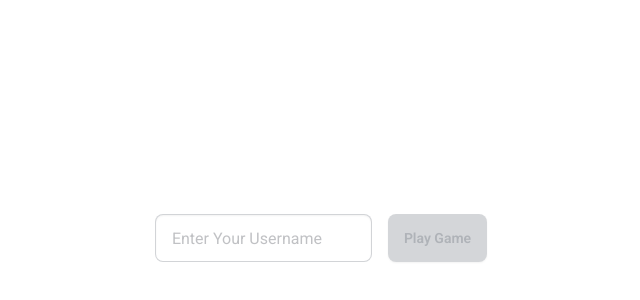
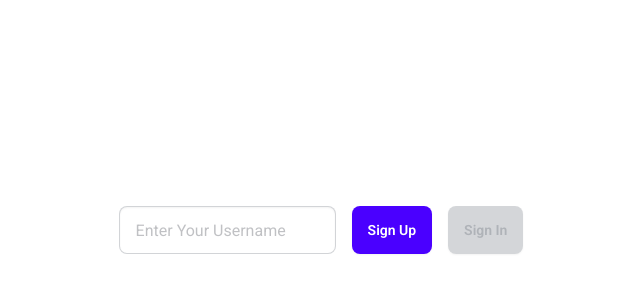
Before and after one commit to Nitiksharma2001/FRONTEND_HEADOUT, a React (Vite) app: page / in a window 1280 px wide. Shown: the part 162-462 px from the top of the page, without its empty margins (319-959 px from the left). Built offline with nearby package versions, Linux system fonts and the light colour scheme; no server answers.

Commit message:
bug fixing and udpated code

```diff
--- a/package.json
+++ b/package.json
@@ -5,7 +5,6 @@
     "preview": "vite preview"
   },
   "dependencies": {
-    "axios": "^1.7.9",
     "chess.js": "^1.1.0",
     "daisyui": "^4.12.23",
     "lottie-react": "^2.4.1",
--- a/src/context.jsx
+++ b/src/context.jsx
@@ -11,12 +11,15 @@ function ContextWrapper({ children }) {
     setToastMessage(text)
     setTimeout(() => {
       setToastMessage('')
-    }, 1000)
+    }, 2000)
   }
 
   function updateUser(user) {
     localStorage.setItem('user', JSON.stringify(user))
     setUser(user)
+    if (user === '') {
+      window.location.reload()
+    }
   }
 
   return (
--- a/src/pages/game/apis/game.js
+++ b/src/pages/game/apis/game.js
@@ -3,8 +3,8 @@ export async function getScore(username) {
   const response = await fetch(BANCKEND_URL + '/game/score', {
     method: 'get',
     headers: {
-      username,
       'Content-type': 'application/json; charset=UTF-8',
+      'authorization': `Bearer ${username}`
     },
   })
   return await response.json()
@@ -14,8 +14,8 @@ export async function getGame(username) {
   const response = await fetch(BANCKEND_URL + '/game/', {
     method: 'get',
     headers: {
-      username,
       'Content-type': 'application/json; charset=UTF-8',
+      'authorization': `Bearer ${username}`
     },
   })
   return await response.json()
@@ -25,8 +25,8 @@ export async function getCountries(username) {
   const response = await fetch(BANCKEND_URL + '/game/countries', {
     method: 'get',
     headers: {
-      username,
       'Content-type': 'application/json; charset=UTF-8',
+      'authorization': `Bearer ${username}`
     },
   })
   return await response.json()
--- a/src/pages/game/game.jsx
+++ b/src/pages/game/game.jsx
@@ -1,28 +1,46 @@
-import React, { useState } from 'react'
+import React, { useContext, useEffect, useState } from 'react'
 import useGame from './hooks/useGame'
 import SadAnime from '../../components/animations/sad/sad'
 import ConfettiAnime from '../../components/animations/confetti/confetti'
+import { MainContext } from '../../context'
 
 export default function MainGame() {
-  const { data, checkAnswer, resultData, isButtonDisabled, isLoading } = useGame()
-  const [answer, setAnswer] = useState('')
+  const { data, checkAnswer, resultData, isButtonDisabled, isLoading, updateSelection } = useGame()
+  const { user, updateUser, updateToast } = useContext(MainContext)
 
   if (!data) return
   const { game, countries, selfScore, friendsScore } = data
+
+  function inviteLink() {
+    const link = import.meta.env.VITE_FRONTEND_URL + '/' + user.username
+    navigator.clipboard.writeText(link)
+    updateToast('invite link copied')
+  }
   return (
     <>
       {resultData && (resultData.result.correct ? <ConfettiAnime /> : <SadAnime />)}
       <div className='h-full p-4'>
-        <div className='flex justify-between'>
+        <div className='flex justify-between flex-wrap'>
           <div className='flex gap-4'>
-            {friendsScore.map((score, i) => (
-              <div className='text-black font-bold text-xl' key={i}>
-                Friend-{i} Score: {score}
+            {friendsScore.map(({ score, username }, i) => (
+              <div
+                className='text-black font-bold text-xl flex flex-col justify-center items-center'
+                key={i}>
+                {username} <span className='font-normal'>Score: {score}</span>
               </div>
             ))}
-            <div className='text-black font-bold text-xl'>My Score: {selfScore}</div>
           </div>
-          <button className='btn btn-accent btn-lg text-white capitalize'>invite</button>
+          <div className='text-black font-bold text-xl'>My Score: {selfScore}</div>
+          <div className='flex gap-4'>
+            <button onClick={inviteLink} className='btn btn-accent btn-base text-white capitalize'>
+              invite
+            </button>
+            <button
+              onClick={() => updateUser('')}
+              className='btn btn-accent btn-base text-white capitalize'>
+              signout
+            </button>
+          </div>
         </div>
         <div className='flex flex-col justify-center items-center h-[80%]'>
           <div className='flex flex-col justify-center items-center gap-4'>
@@ -38,7 +56,7 @@ export default function MainGame() {
                 <span className='label-text'>Select the country</span>
               </div>
               <select
-                onChange={(e) => setAnswer(e.target.value)}
+                onChange={(e) => updateSelection(e.target.value)}
                 className='select select-bordered'>
                 {countries.map((country) => (
                   <option key={country} value={country}>
@@ -50,7 +68,7 @@ export default function MainGame() {
             <div className='flex justify-between gap-4 w-full'>
               <button
                 disabled={isButtonDisabled || isLoading}
-                onClick={() => checkAnswer(game.alias, answer)}
+                onClick={() => checkAnswer(game.alias)}
                 className='btn btn-primary capitalize text-white w-1/2'>
                 check
               </button>
@@ -62,6 +80,9 @@ export default function MainGame() {
               </button>
             </div>
           </div>
+          {/* {resultData.map(({ funcFacts }) => (
+            <></>
+          ))} */}
         </div>
       </div>
     </>
--- a/src/pages/game/hooks/useGame.jsx
+++ b/src/pages/game/hooks/useGame.jsx
@@ -8,18 +8,18 @@ export default function useGame() {
   const navigate = useNavigate()
   const [data, setData] = useState()
   const [resultData, setResultData] = useState()
+  const [answer, setAnswer] = useState('')
   const [isButtonDisabled, setIsButtonDisabled] = useState(false)
   const [isLoading, setIsLoading] = useState(false)
-
-  async function checkAnswer(alias, answer) {
+  async function checkAnswer(alias) {
     setIsLoading(true)
     try {
       const response = await fetch(import.meta.env.VITE_BACKEND_URL + '/game', {
         method: 'post',
         body: JSON.stringify({ alias, answer }),
         headers: {
-          username: user.username,
           'Content-type': 'application/json; charset=UTF-8',
+          authorization: `Bearer ${user.username}`,
         },
       })
       const { result, funFacts } = await response.json()
@@ -30,15 +30,19 @@ export default function useGame() {
       setIsButtonDisabled(true)
     }
   }
+  function updateSelection(value) {
+    updateAnswer(value)
+  }
   useEffect(() => {
     if (!user) return navigate('/')
     async function getData() {
       const { game } = await getGame(user.username)
       const { countries } = await getCountries(user.username)
       const { friendsScore, selfScore } = await getScore(user.username)
+      setAnswer(countries[0])
       setData({ game, countries, selfScore, friendsScore })
     }
     getData()
   }, [])
-  return { data, checkAnswer, resultData, isButtonDisabled, isLoading }
+  return { data, checkAnswer, resultData, isButtonDisabled, isLoading, updateSelection }
 }
--- a/src/pages/home/home.jsx
+++ b/src/pages/home/home.jsx
@@ -6,8 +6,9 @@ import { MainContext } from '../../context'
 export default function Home() {
   const { updateToast, updateUser } = useContext(MainContext)
   const { username: inviteUsername } = useParams()
-  const [isUniqueUsername, setIsUniqueUsername] = useState(false)
+  const [isUniqueUsername, setIsUniqueUsername] = useState(true)
   const [isLoading, setIsLoading] = useState(false)
+  const [validInvite, setIsValidInvite] = useState(false)
   const username = useRef()
   const navigate = useNavigate()
   const { user } = useContext(MainContext)
@@ -20,12 +21,30 @@ export default function Home() {
     const { exist } = await response.json()
     setIsUniqueUsername(!exist)
   }
-
-  async function onCreateUsername() {
+  async function onSignin() {
+    const uniqueUsername = username.current.value
     setIsLoading(true)
     try {
-      const uniqueUsername = username.current.value
-      const friends = [inviteUsername]
+      const response = await fetch(import.meta.env.VITE_BACKEND_URL + '/user/' + uniqueUsername, {
+        method: 'get',
+        headers: {
+          'Content-type': 'application/json; charset=UTF-8',
+        },
+      })
+      const { user } = await response.json()
+      updateUser(user)
+      navigate('/game')
+      username.current.value = ''
+    } finally {
+      setIsLoading(false)
+    }
+  }
+  async function onCreateUsername() {
+    const uniqueUsername = username.current.value
+    if (!uniqueUsername) return
+    setIsLoading(true)
+    try {
+      const friends = validInvite ? [inviteUsername] : []
       const response = await fetch(import.meta.env.VITE_BACKEND_URL + '/user/', {
         method: 'post',
         body: JSON.stringify({ username: uniqueUsername, friends }),
@@ -39,9 +58,7 @@ export default function Home() {
       if (user) {
         updateUser(user)
       }
-
       navigate('/game')
-
       username.current.value = ''
     } finally {
       setIsLoading(false)
@@ -50,15 +67,23 @@ export default function Home() {
 
   useEffect(() => {
     if (user) return navigate('/game')
+
+    async function validInvite(text) {
+      const response = await fetch(import.meta.env.VITE_BACKEND_URL + '/user/exists/' + text)
+      const { exist } = await response.json()
+      setIsValidInvite(exist)
+    }
+    validInvite(inviteUsername)
   }, [])
   return (
     <div className='flex justify-center items-center h-full text-black'>
-      <div className='space-y-8 content-center'>
-        {inviteUsername && (
+      <div className='space-y-4 content-center'>
+        {validInvite && (
           <div className='text-3xl font-bold capitalize'>
             you have been invited by <span className='lowercase'>{inviteUsername}</span>
           </div>
         )}
+
         <div className='flex flex-row gap-4'>
           <input
             ref={username}
@@ -73,9 +98,18 @@ export default function Home() {
             className={`capitalize ${
               isLoading && 'loading loading-spinner'
             } btn btn-primary text-white`}>
-            play game
+            sign up
+          </button>
+          <button
+            disabled={isUniqueUsername}
+            onClick={onSignin}
+            className={`capitalize ${
+              isLoading && 'loading loading-spinner'
+            } btn btn-primary text-white`}>
+            sign in
           </button>
         </div>
+        <div className='text-green-400'>{!isUniqueUsername && 'username already exists'}</div>
       </div>
     </div>
   )
```
